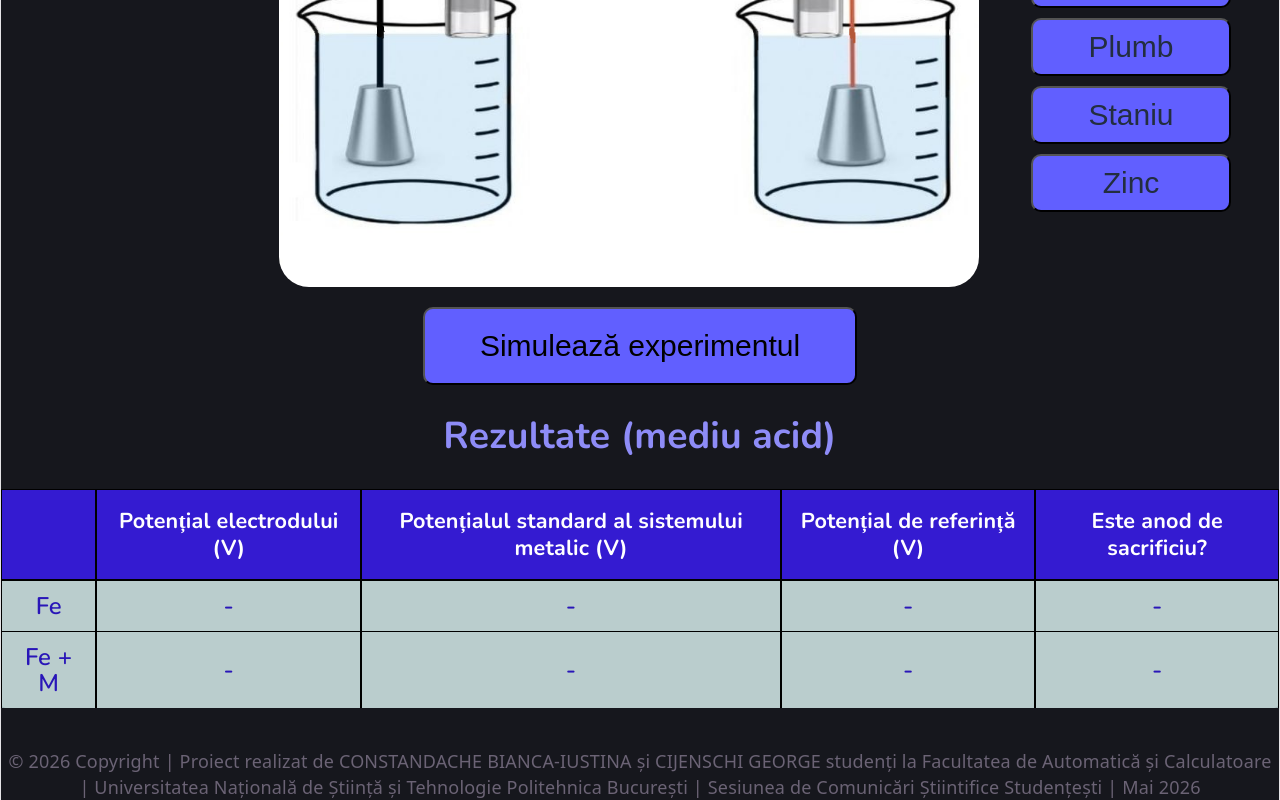
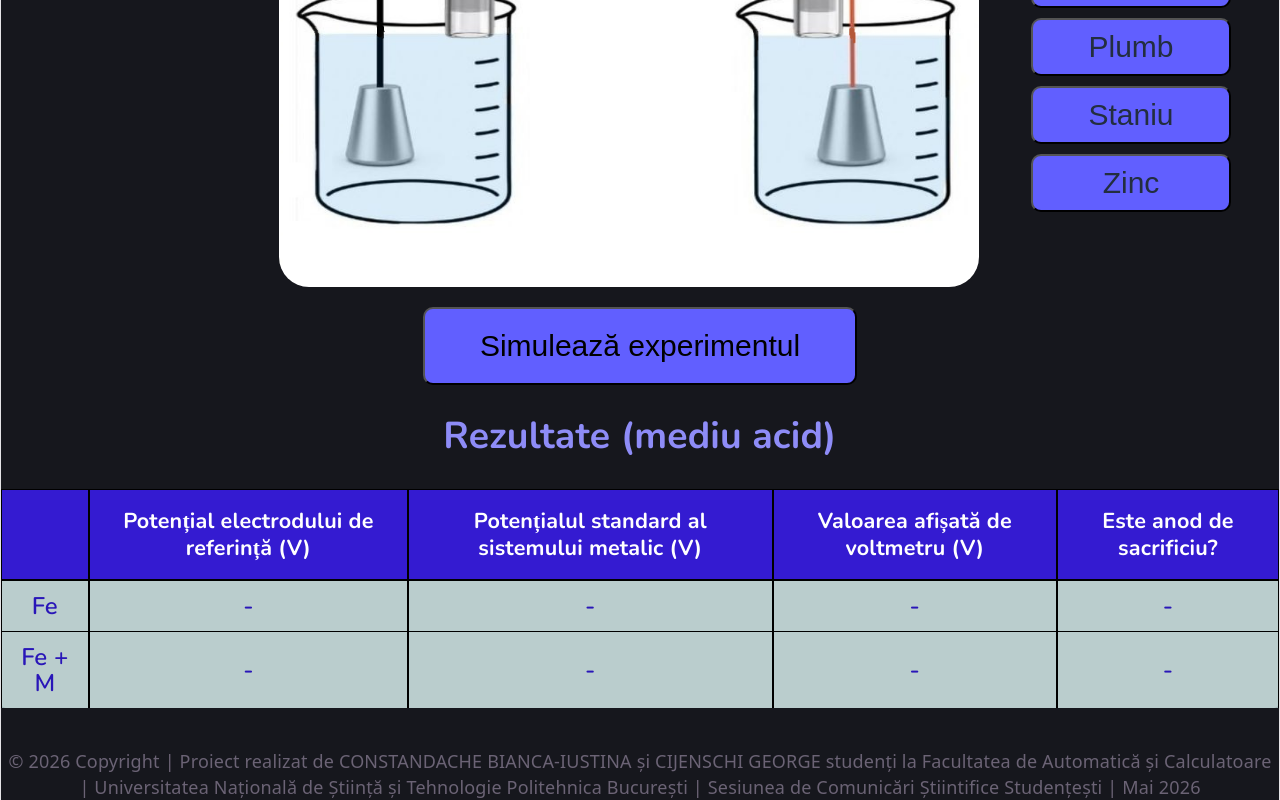
Before and after one commit to mimenschi/proiect_chimie, a React (Vite) app in the folder protectia-catodica/: page /experiment in a window 1280 px wide. Shown: the part 629-1429 px from the top of the page. Built offline with nearby package versions, Linux system fonts and the light colour scheme.

Commit message:
Fix: textul de la tabel

```diff
--- a/protectia-catodica/src/components/Components.jsx
+++ b/protectia-catodica/src/components/Components.jsx
@@ -209,10 +209,10 @@ function Components() {
                     <thead>
                         <tr>
                             <th></th>
-                            <th>Potențial electrodului (V)</th>
+                            <th>Potențial electrodului de referință (V)</th>
                             <th>Potențialul standard al
                                 sistemului metalic (V)</th>
-                            <th>Potențial de referință (V)</th>
+                            <th>Valoarea afișată de voltmetru (V)</th>
                             <th>Este anod de sacrificiu?</th>
                         </tr>
                     </thead>
```
